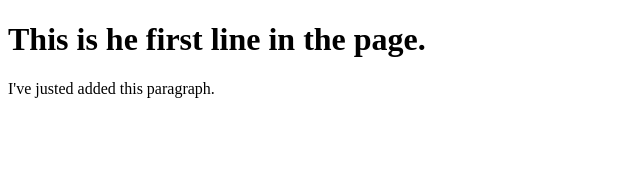
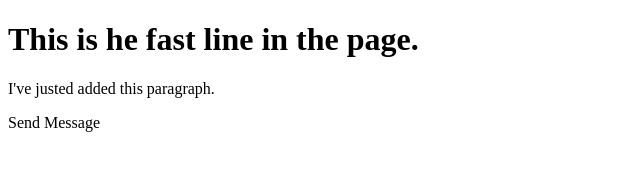
Before and after one commit to zenocodes/collabo, a plain HTML site: page index.html in a window 1280 px wide. Shown: the whole page, without its empty margins (0-640 px from the left). Drawn offline with Linux system fonts and the light colour scheme.

Commit message:
left intentional errors

```diff
--- a/index.html
+++ b/index.html
@@ -7,7 +7,8 @@
     <title>Collaboration</title>
 </head>
 <body>
-    <h1>This is he first line in the page.</h1>
+    <h1>This is he fast line in the page.</h1>
     <p>I've justed added this paragraph.</p>
+    <buton>Send Message</buton>
 </body>
 </html>
```
